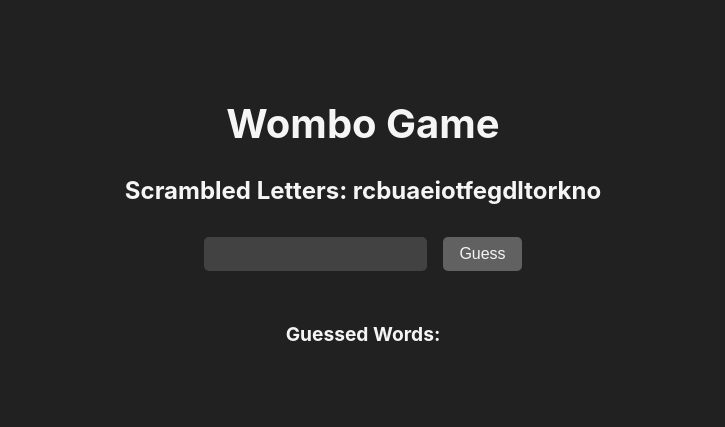
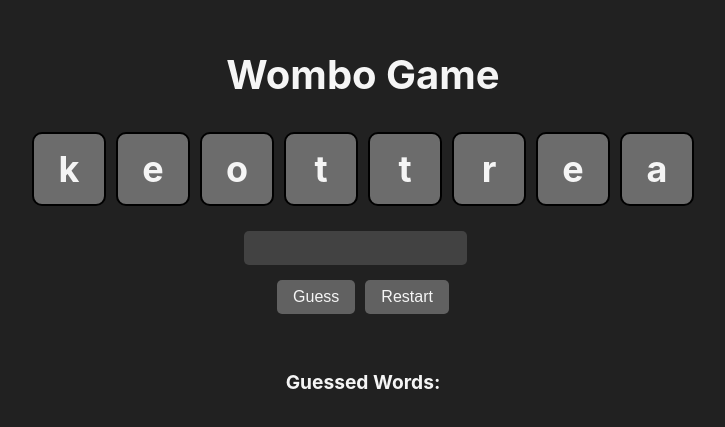
Before and after one commit to kelvindo/wombo-game, a React (Create React App) app: page / in a window 1280 px wide. Shown: the part 171-598 px from the top of the page, without its empty margins (277-1002 px from the left). Built offline with nearby package versions, Linux system fonts and the light colour scheme.

Commit message:
Add word scrabling, tiles, and animation

```diff
--- a/src/App.css
+++ b/src/App.css
@@ -26,8 +26,40 @@ h1 {
 }
 
 h2 {
-  font-size: 1.5rem;
-  margin-bottom: 2rem;
+  display: flex;
+  flex-wrap: wrap;
+}
+
+h2 span {
+  display: inline-block;
+  background-color: rgb(108, 108, 108);
+  padding: 5px;
+  margin: 5px;
+  font-size: 24px;
+  font-weight: bold;
+  text-align: center;
+  width: 50px;
+  height: 50px;
+  border-radius: 10px;
+}
+
+.remaining-letters {
+  display: flex;
+  flex-wrap: wrap;
+  justify-content: center;
+}
+
+.remaining-letters-tile {
+  display: inline-block;
+  font-size: 36px;
+  width: 60px;
+  height: 60px;
+  line-height: 60px;
+  text-align: center;
+  margin: 5px;
+  border-radius: 10px;
+  border: 2px solid #000000;
+  transition: background-color 500ms ease-in-out;
 }
 
 h3 {
@@ -61,6 +93,17 @@ button {
   cursor: pointer;
   transition: background-color 0.2s;
   border-radius: 5px;
+  margin: 5px;
+}
+
+.input-container {
+  display: flex;
+  flex-direction: column;
+  align-items: center;
+}
+
+.button-container {
+  margin-top: 10px;
 }
 
 button:hover {
@@ -75,3 +118,22 @@ ul {
 li {
   margin-bottom: 0.5rem;
 }
+
+.highlighted {
+  background-color: green;
+  animation-name: highlight;
+  animation-duration: 0.5s;
+  animation-iteration-count: 1;
+}
+
+@keyframes highlight {
+  0% {
+    background-color: inherit;
+  }
+  50% {
+    background-color: rgba(0, 255, 0, 0.5);
+  }
+  100% {
+    background-color: inherit;
+  }
+}
--- a/src/App.tsx
+++ b/src/App.tsx
@@ -7,9 +7,17 @@ const words = ['tree', 'boat', 'frog', 'lion', 'duck'];
 const scrambled = scrambleWords(words);
 
 function App() {
-  const [remainingLetters, setRemainingLetters] = useState(scrambled);
+  const [remainingLetters, setRemainingLetters] = useState(scrambled.slice(0, 8));
+  const [remainingLettersRest, setRemainingLettersRest] = useState(scrambled.slice(8));
   const [guessedWords, setGuessedWords] = useState<string[]>([]);
   const [inputWord, setInputWord] = useState('');
+
+  const handleRestart = () => {
+    setRemainingLetters(scrambled.slice(0, 8));
+    setRemainingLettersRest(scrambled.slice(8));
+    setGuessedWords([]);
+    setInputWord('');
+  };
 
   const handleSubmit = (e: React.FormEvent) => {
     e.preventDefault();
@@ -22,9 +30,24 @@ function App() {
     ) {
       const newRemainingLetters = subtractWords(remainingLetters, inputWord);
       if (newRemainingLetters !== remainingLetters) {
-        setRemainingLetters(newRemainingLetters);
+        // Highlight the tiles of the guessed word
+        const guessedWordTiles = document.querySelectorAll('.remaining-letters-tile');
+        for (let i = 0; i < remainingLetters.length; i++) {
+          const letter = remainingLetters[i];
+          if (inputWord.includes(letter)) {
+            guessedWordTiles[i].classList.add('highlighted');
+          }
+          setTimeout(() => {
+            guessedWordTiles[i].classList.remove('highlighted');
+          }, 500);
+        }
+
+        setTimeout(() => {
+          setRemainingLetters(newRemainingLetters + remainingLettersRest.slice(0, 4));
+          setRemainingLettersRest(remainingLettersRest.slice(4))
           setGuessedWords([...guessedWords, inputWord]);
           setInputWord('');
+        }, 500);
       }
     }
   };
@@ -32,16 +55,26 @@ function App() {
   return (
     <div className="App">
       <h1>Wombo Game</h1>
-      <h2>Scrambled Letters: {remainingLetters}</h2>
+      <h2 className="remaining-letters">
+        {remainingLetters.split('').map((letter, index) => (
+          <span key={index} className="remaining-letters-tile">{letter}</span>
+        ))}
+      </h2>
       <form onSubmit={handleSubmit}>
+        <div className="input-container">
           <input
             type="text"
             value={inputWord}
             maxLength={4}
             onChange={(e) => setInputWord(e.target.value)}
           />
+          <div className="button-container">
             <button type="submit">Guess</button>
+            <button type="button" onClick={handleRestart}>Restart</button>
+          </div>
+        </div>
       </form>
+      {guessedWords.length === words.length && <h3>You Win!</h3>}
       <h3>Guessed Words:</h3>
       <ul>
         {guessedWords.map((word, index) => (
--- a/src/utils/wordUtils.ts
+++ b/src/utils/wordUtils.ts
@@ -39,9 +39,21 @@ export function canMakeWord(word: string, remainingLetters: string): boolean {
 
 
 export const scrambleWords = (words: string[]): string => {
-  const combined = words.join('');
-  return _.shuffle(combined).join('');
+  let scrambled = "";
+  let chunk = "";
+  for (let i = words.length - 1; i >= 0; i--) {
+    chunk += words[i]
+
+    if (chunk.length == 8) {
+      chunk = _.shuffle(chunk).join('');
+      scrambled = chunk.slice(4, 8) + scrambled;
+      chunk = chunk.slice(0, 4);
+    }
+  }
+
+  return chunk + scrambled;
 };
+
 
 export const subtractWords = (pool: string, word: string): string => {
   const poolArray = pool.split('');
```
Lines whose indentation alone changed are shown as unchanged.
